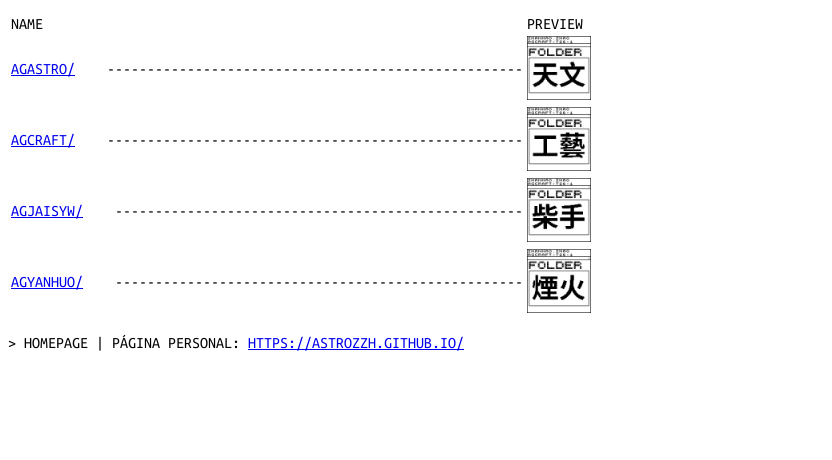
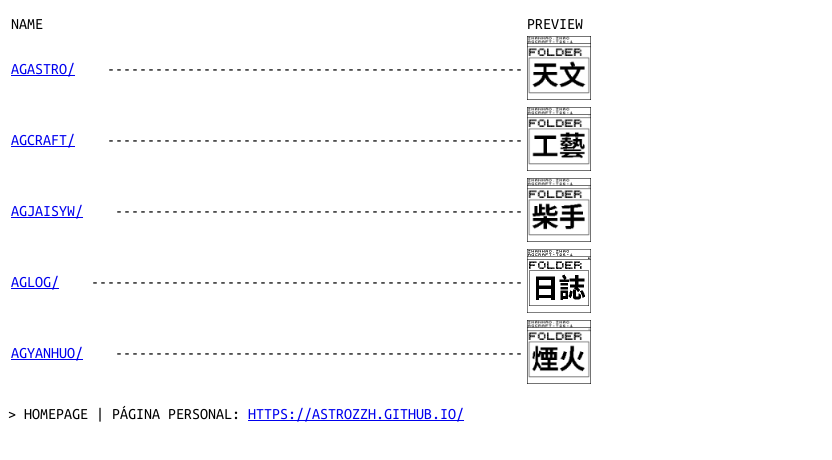
Before and after one commit to ASTROZZH/ARCHIVE, a plain HTML site: page index.html in a window 1280 px wide. Shown: the part 126-586 px from the top of the page, without its empty margins (0-832 px from the left). Drawn offline with Linux system fonts and the light colour scheme.

Commit message:
Add files via upload

```diff
--- a/index.html
+++ b/index.html
@@ -64,6 +64,13 @@ ASTROZZH/ARCHIVE/
 </tr>
 
 <tr>
+    <td><pre><a href="AGLOG/INDEX.HTML">AGLOG/</a>    ------------------------------------------------------</pre></td>
+    <td>
+        <img src="AGCRAFT/T26/ZHANHAO.ZHAO__AGCRAFT-T26-1__8_8X.PNG" width="64">
+    </td>
+</tr>
+
+<tr>
     <td><pre><a href="AGYANHUO/INDEX.HTML">AGYANHUO/</a>    ---------------------------------------------------</pre></td>
     <td>
         <img src="AGCRAFT/T26/ZHANHAO.ZHAO__AGCRAFT-T26-1__3_10X.PNG" width="64">
```
